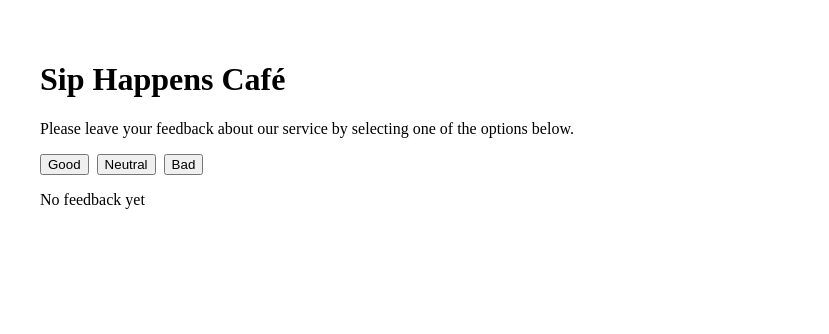
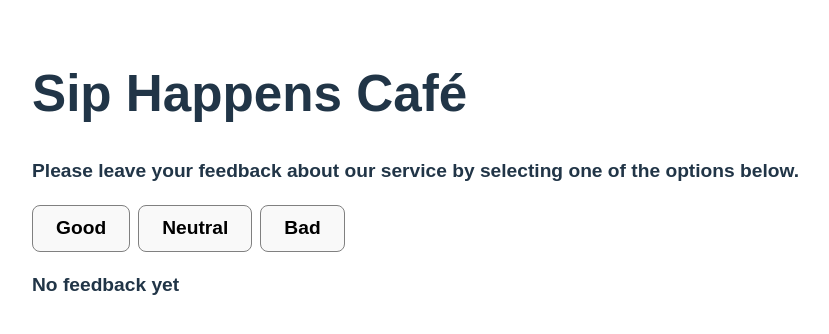
Before and after one commit to Halenina/goit-react-hw-02, a React (Vite) app: page / in a window 1280 px wide. Shown: the top 334 px of the page, without its empty margins (0-829 px from the left). Built offline with nearby package versions, Linux system fonts and the light colour scheme.

Commit message:
Update index.css

```diff
--- a/src/index.css
+++ b/src/index.css
@@ -1,10 +1,50 @@
-.buttonsWrapper {
+body {
+  font-family: sans-serif;
+  line-height: 1.5;
+  margin: 0;
   display: flex;
-  gap: 8px;
+  place-items: center;
+  min-width: 320px;
 }
 
-.feedbackButton {
-  display: flex;
-  justify-content: center;
-  align-content: center;
+h1 {
+  font-size: 3.2em;
+  line-height: 1.1;
 }
+
+p {
+  font-weight: bold;
+  font-size: 1.2em;
+}
+
+button {
+  border-radius: 8px;
+  border: 1px solid grey;
+  padding: 0.6em 1.2em;
+  font-size: 1.2em;
+  font-weight: bold;
+  font-family: inherit;
+  background-color: #1a1a1a;
+  cursor: pointer;
+  transition: border-color 0.25s;
+}
+
+button:hover {
+  border-color: #363636;
+  background-color: rgba(196, 195, 195, 0.39);
+}
+
+@media (prefers-color-scheme: light) {
+  :root {
+    color: #213547;
+    background-color: #ffffff;
+  }
+
+  a:hover {
+    color: #747bff;
+  }
+
+  button {
+    background-color: #f9f9f9;
+  }
+}
```
